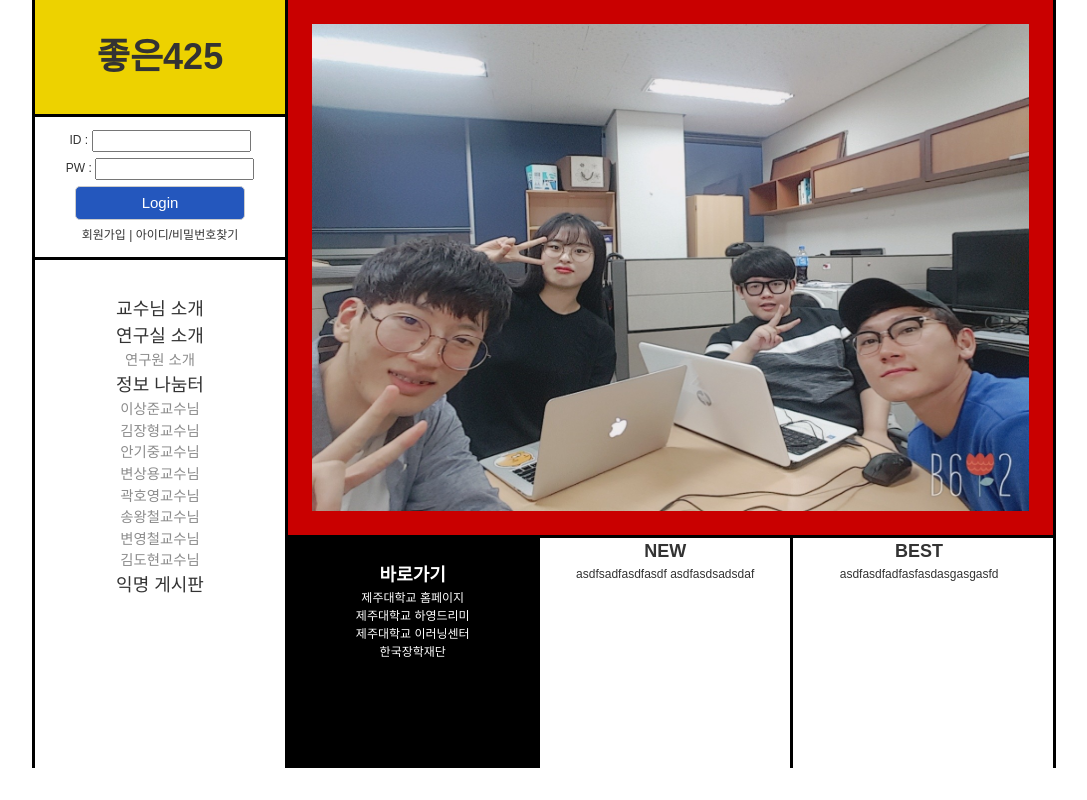
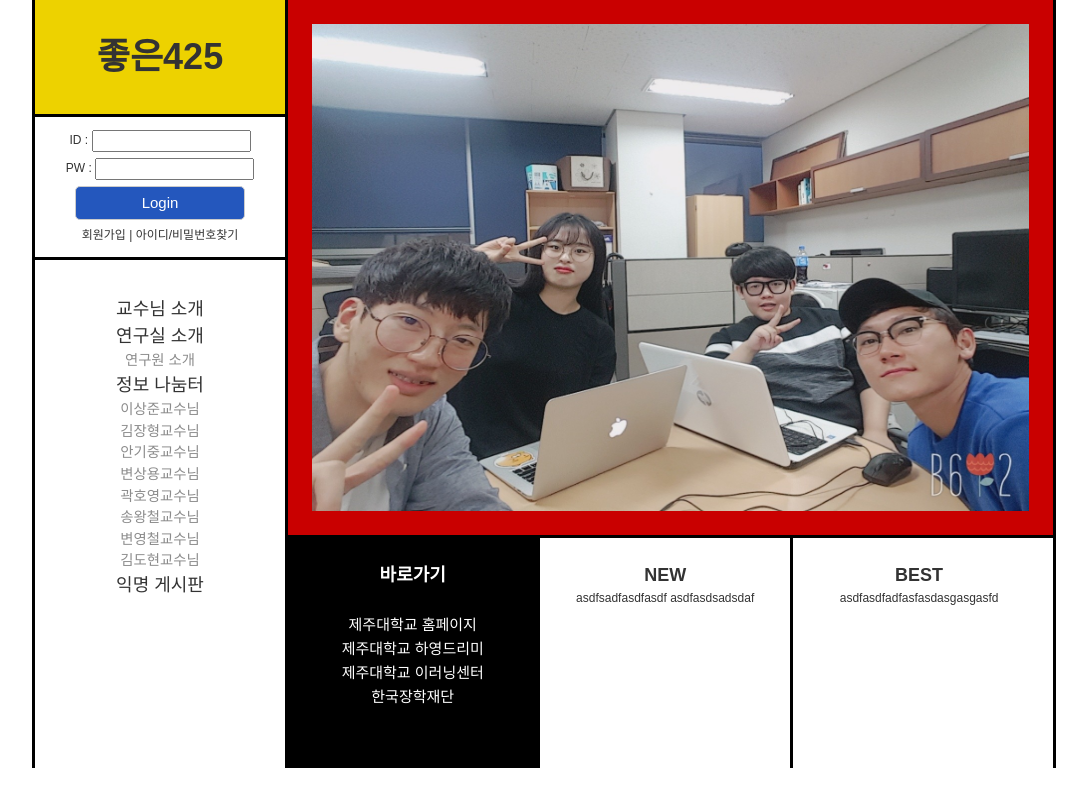
Before and after one commit to leeikjeun/islab-web-project, a Django app: page / in a window 1280 px wide. Shown: the whole page, without its empty margins (96-1183 px from the left). Run offline with Django 3.2, Linux system fonts and the light colour scheme.

Commit message:
바로가기 수정

```diff
--- a/mainWeb/static/css/base.css
+++ b/mainWeb/static/css/base.css
@@ -89,7 +89,7 @@ aside {
     height:100%;
     border-left: 3px solid #000;
     border-right: 3px solid #000;
-    background: #transparent;
+    background: transparent;
 }
 #content{
   float: right;
@@ -188,6 +188,7 @@ nav dd > a{
   color: #8C8C8C;
   font-size: 1.2rem;
 }
+
 dt > a:hover{
   text-decoration: none;
   font-weight: bold;
--- a/mainWeb/static/css/index.css
+++ b/mainWeb/static/css/index.css
@@ -8,7 +8,7 @@ img {
 
 .link {
   float: left;
-  padding: 2rem;
+
   width: 33%;
   height:30%;
   border-right: 3px solid #000;
@@ -16,8 +16,12 @@ img {
   background: #000;
   color: #fff;
 }
-
+.link > h2{
+  padding: 2rem;
+}
 .link > ul > li >a{
+  line-height: 2rem;
+  font-size: 1.25rem;
   text-decoration: none;
   color: #fff;
 }
@@ -27,6 +31,7 @@ img {
 }
 
 .new_post {
+  padding: 2rem;
   float:left;
   width: 33%;
   height: 30%;
@@ -34,6 +39,7 @@ img {
   text-align: center;
 }
 .best_post{
+  padding: 2rem;
   float: left;
   width: 33%;
   height: 30%;
```
